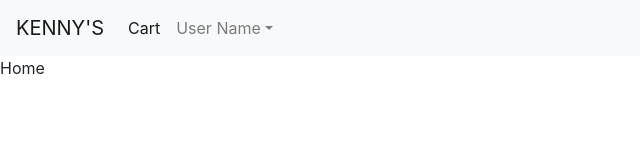
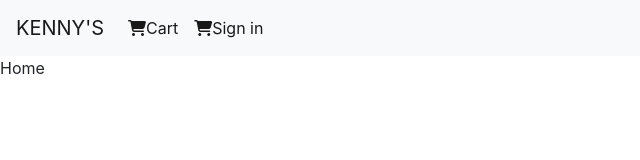
Before and after one commit to kendevops/ecommerce, a Next.js app: page / in a window 1280 px wide. Shown: the top 160 px of the page, without its empty margins (0-640 px from the left). Built offline with nearby package versions, Linux system fonts and the light colour scheme.

Commit message:
Created a sign in link

```diff
--- a/components/NavBar.js
+++ b/components/NavBar.js
@@ -24,12 +24,20 @@ const NavBar = () => {
           <li className="nav-item active">
             <Link href="/cart">
               <a className="nav-link">
-                {/* Home <span className="sr-only">(current)</span> */}
+                <i className="fas fa-shopping-cart"></i>
                 Cart
               </a>
             </Link>
           </li>
-          <li className="nav-item dropdown">
+          <li className="nav-item active">
+            <Link href="/cart">
+              <a className="nav-link">
+                <i className="fas fa-shopping-cart"></i>
+                Sign in
+              </a>
+            </Link>
+          </li>
+          {/* <li className="nav-item dropdown">
             <a
               className="nav-link dropdown-toggle"
               href="#"
@@ -51,7 +59,7 @@ const NavBar = () => {
                 Logout
               </a>
             </div>
-          </li>
+          </li> */}
         </ul>
       </div>
     </nav>
```
